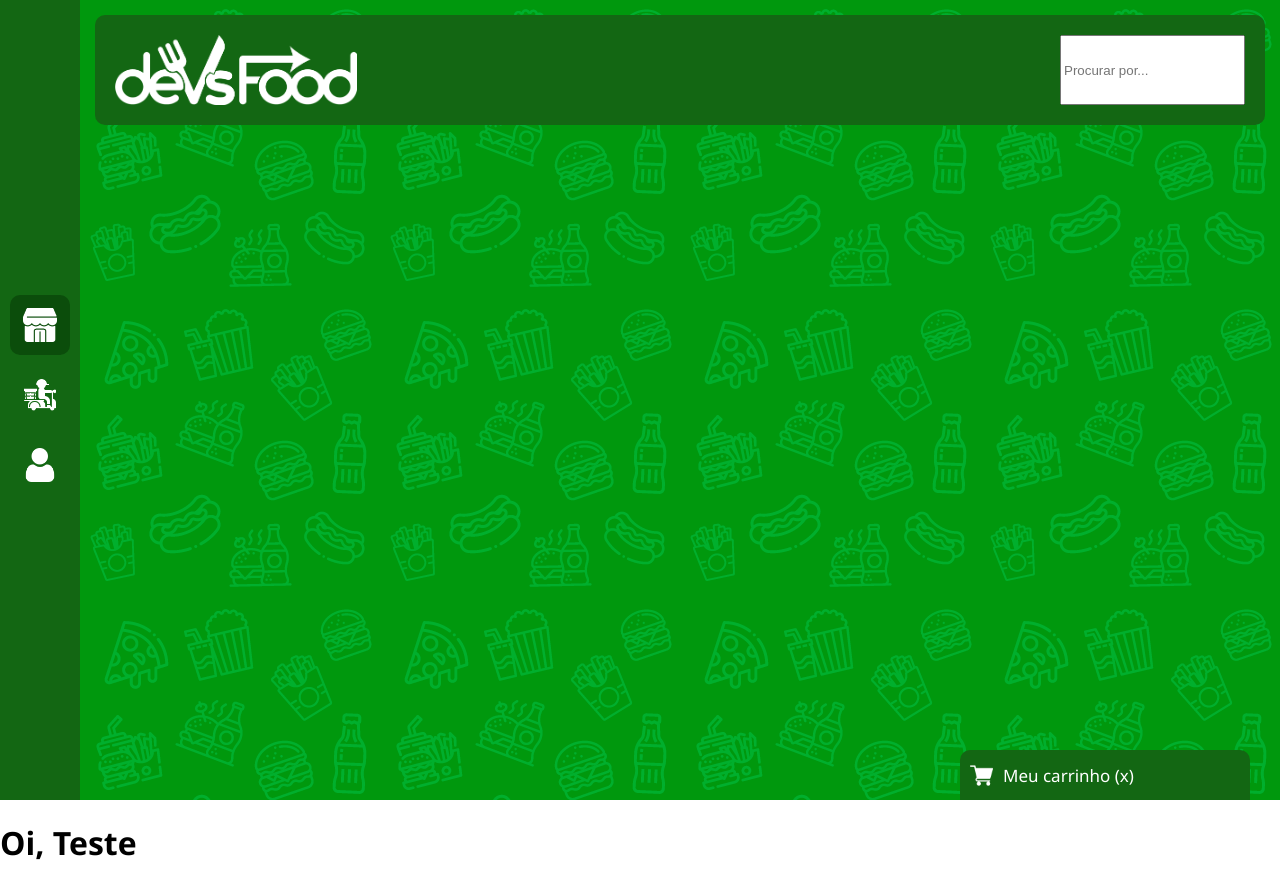
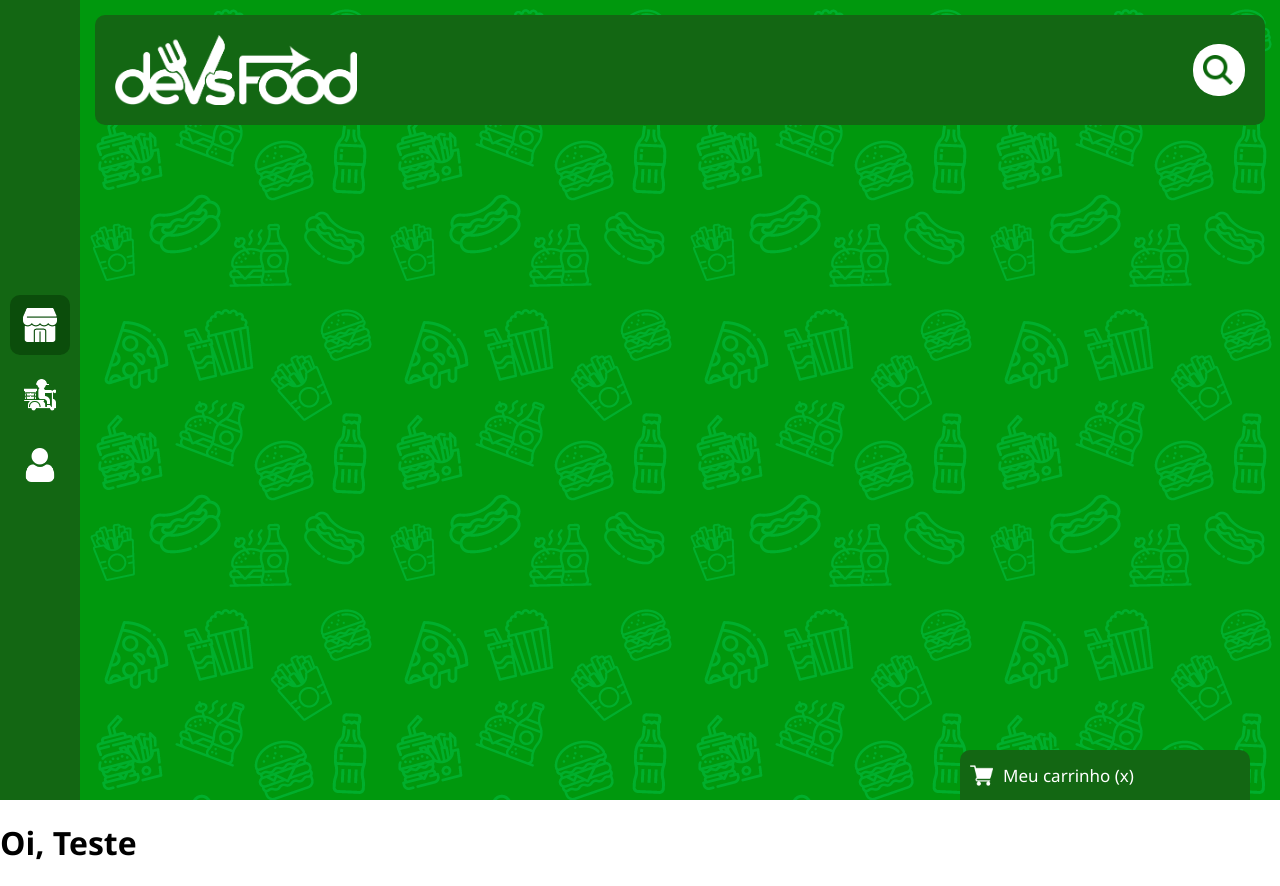
Before and after one commit to kkaori146/Project-Delivery-Service, a React (Create React App) app in the folder FRONTEND/: page / in a window 1280 px wide. Built offline with nearby package versions, Linux system fonts and the light colour scheme.

Commit message:
Home: Search Area

```diff
--- a/FRONTEND/src/components/Header/index.js
+++ b/FRONTEND/src/components/Header/index.js
@@ -1,12 +1,28 @@
-import React from 'react';
+import React, {useState} from 'react';
 import {Container, Logo, SearchInput} from './styled';
 
 export default () => {
+
+    const [inputActive, setInputActive] = useState(false);
+
+    const handleInputFocus = () => {
+        setInputActive(true);
+    }
+    const handleInputBlur = () => {
+        setInputActive(false);
+    }
+
     return (
         <Container>
             <Logo src="/assets/logo.png" />
 
-            <SearchInput type="text" placeholder="Procurar por..."/>
+            <SearchInput
+                type="text"
+                placeholder="Procurar por..."
+                active={inputActive}
+                onFocus={handleInputFocus} //Qdo se coloca o cursor executa esta função
+                onBlur={handleInputBlur} // Qdo tira o cursor executa esta função
+            />
         </Container>
 
     );
--- a/FRONTEND/src/components/Header/styled.js
+++ b/FRONTEND/src/components/Header/styled.js
@@ -6,6 +6,7 @@ export const Container = styled.div`
     padding: 20px;
     display: flex;
     justify-content: space-between;
+    align-items: center;
 
 `;
 
@@ -14,4 +15,17 @@ export const Logo = styled.img`
     height: 70px;
 `;
 
-export const SearchInput = styled.input``;
+export const SearchInput = styled.input`
+    border: 0;
+    border-radius: 25px;
+    width: ${props=>props.active ? 300 : 0}px;
+    height: 50px;
+    background-color: #FFF;
+    background-image: url('/assets/search.png');
+    background-size: 30px;
+    background-repeat: no-repeat;
+    background-position: 10px center;
+    outline: 0;
+    padding-left: 50px;
+
+`;
```
